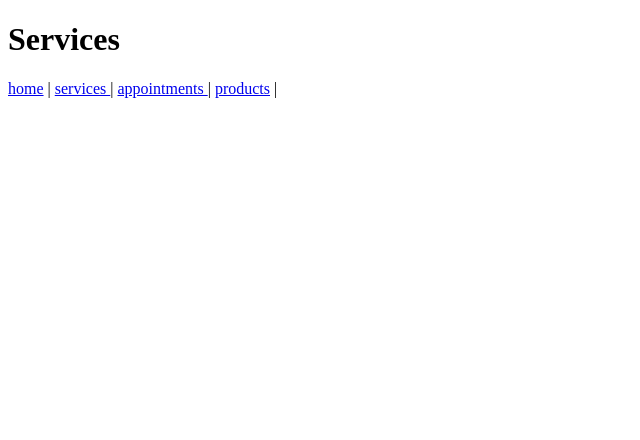
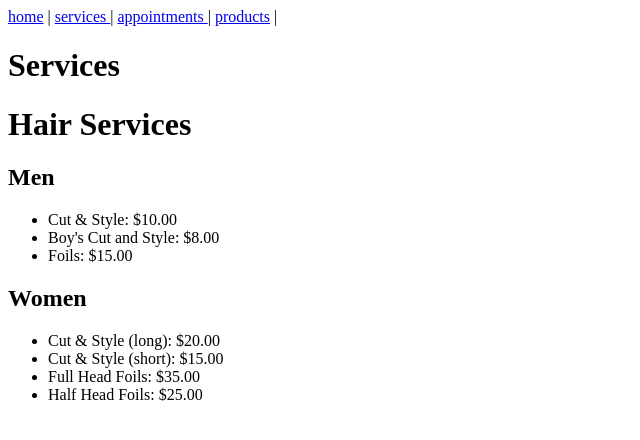
Before and after one commit to aej37/CDMfinalProject2022, a plain HTML site: page docs/services.html in a window 1280 px wide. Shown: the whole page, without its empty margins (0-640 px from the left). Drawn offline with Linux system fonts and the light colour scheme.

Commit message:
Updated services
I added some services to my services page

```diff
--- a/docs/services.html
+++ b/docs/services.html
@@ -5,7 +5,6 @@
       <link rel='stylesheet' href='styles.css'/>
   </head>
   <body>
-    <h1 id='title'>Services</h1>
     <div class='nav'>
      <a href = 'index.html' >home</a>   |
      <a href = 'services.html' >   services </a>  |
@@ -13,5 +12,29 @@
      <a href = 'products.html' >  products</a>  |
    </div>
 
+     <h1 id='title'>Services</h1>
+
+     <h1>Hair Services</h1>
+
+   <h2>Men</h2>
+   <ul>
+     <li>Cut & Style: $10.00</li>
+     <li>Boy's Cut and Style: $8.00</li>
+     <li>Foils: $15.00</li>
+
+  </ul>
+
+  <h2> Women </h2>
+  <ul>
+    <li> Cut & Style (long): $20.00</li>
+    <li> Cut & Style (short): $15.00</li>
+    <li> Full Head Foils: $35.00 </li>
+    <li> Half Head Foils: $25.00 </li>
+
+  </ul>
+
+
+
+
   </body>
 </html>
```
